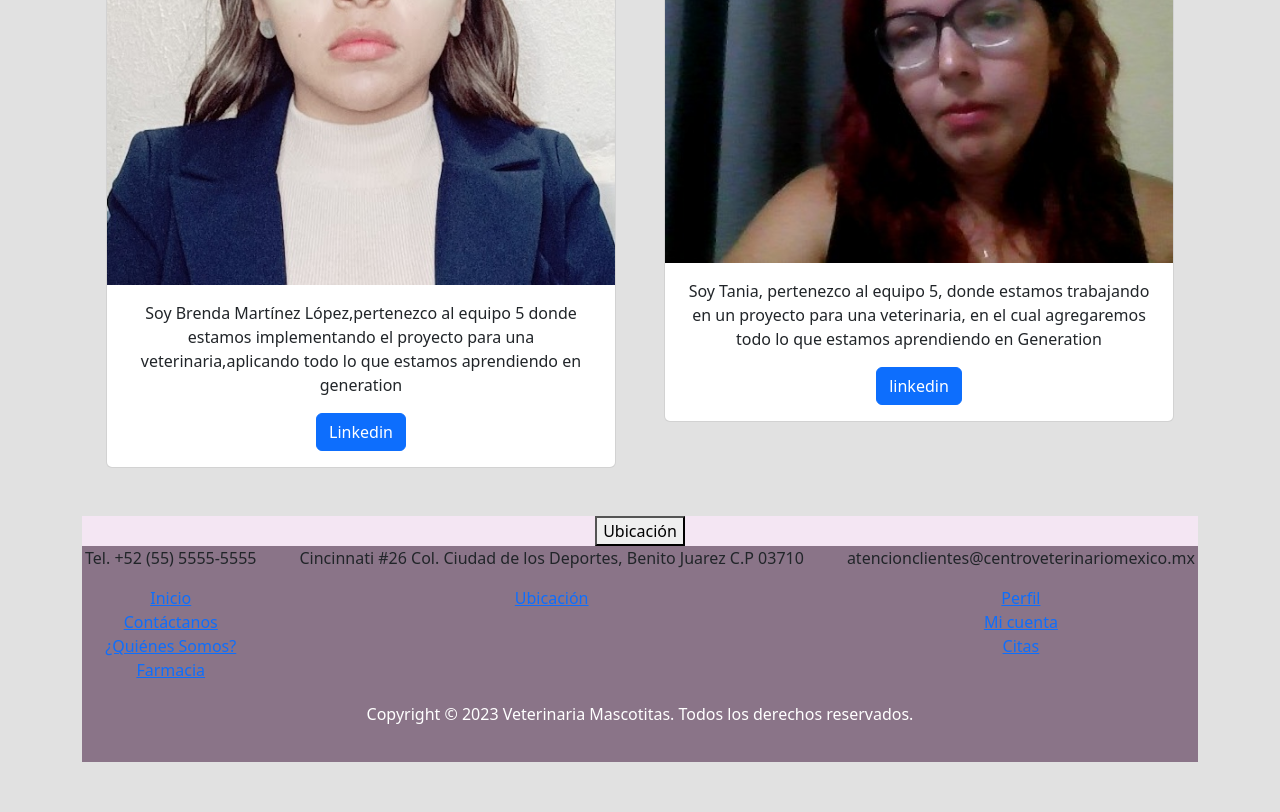
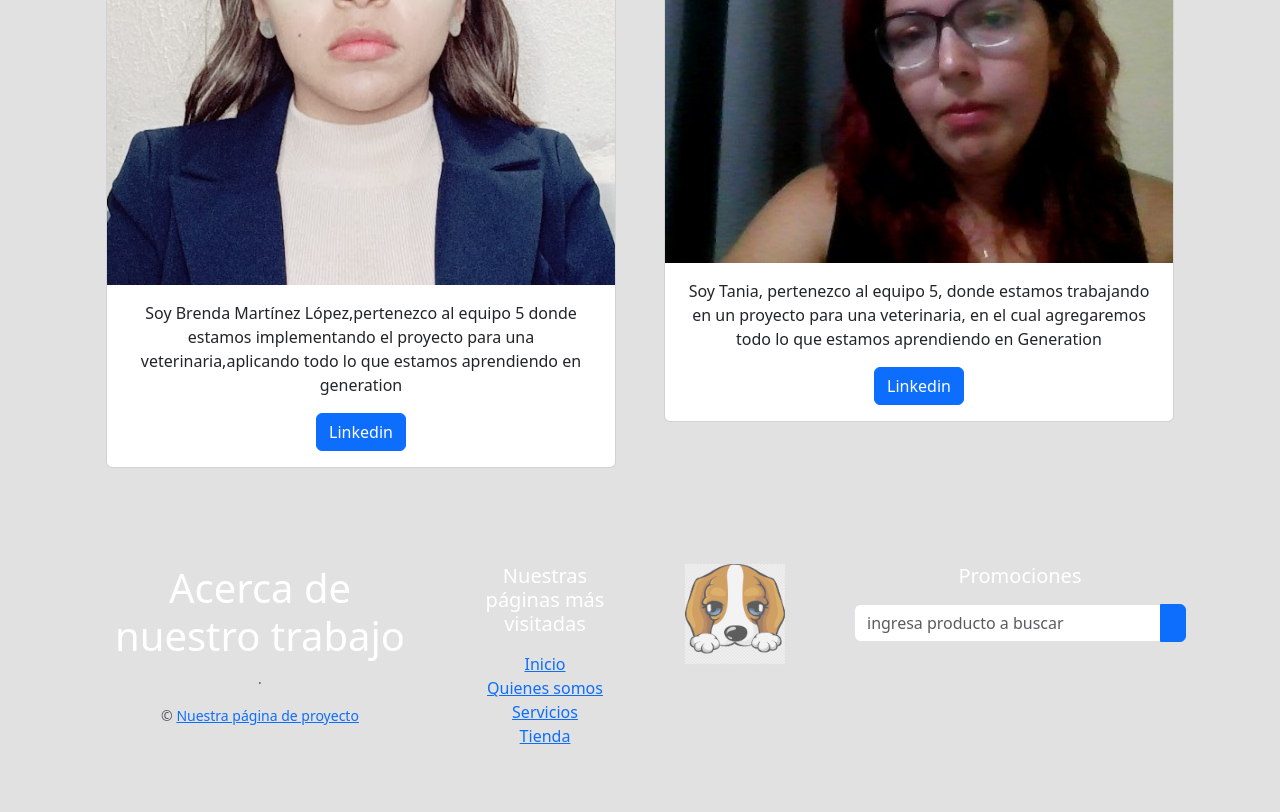
Before and after one commit to AnaYelitzaCT/equipo5_ProyectoN, a plain HTML site: page Veterinaria/QuienesSomos.html in a window 1280 px wide. Shown: the part 2029-2841 px from the top of the page. Before the commit the page ends 2791 px from the top, so only its background shows below. Drawn offline with nearby package versions, Linux system fonts and the light colour scheme.

Commit message:
Agregamos footer y una animación

```diff
--- a/Veterinaria/QuienesSomos.css
+++ b/Veterinaria/QuienesSomos.css
@@ -65,3 +65,18 @@ div h2{
     background: #8A7488;
     color: white;
 }
+@keyframes ajo{
+    from{
+        opacity: 1;
+
+    }
+    to{
+        opacity: 0;
+    }
+}
+.ajo {
+    animation-name: ajo;
+    animation-duration: 4s;
+    animation-iteration-count: infinite;
+    animation-direction: alternate-reverse;
+}
--- a/Veterinaria/QuienesSomos.html
+++ b/Veterinaria/QuienesSomos.html
@@ -106,7 +106,7 @@
                     <img src="./src/tania.jpg" class="card-img-top" alt="..." >
                     <div class="card-body">
                         <p class="card-text">Soy Tania, pertenezco al equipo 5, donde estamos trabajando en un proyecto para una  veterinaria, en el cual agregaremos todo lo que estamos aprendiendo en Generation</p>
-                        <a href="https://www.linkedin.com/in/tania-cardona-359171233/" class="btn btn-primary">linkedin</a>
+                        <a href="https://www.linkedin.com/in/tania-cardona-359171233/" class="btn btn-primary">Linkedin</a>
                     </div>
                 </div>
             </div>
@@ -114,42 +114,42 @@
     </div>
 </div>
 
-    <footer class="footer">
+   <!-- FOOTER -->
+   <footer class="w-100 py-4 flex-shrink-0">
+    <div class="container py-4">
+        <div class="row gy-4 gx-5">
+            <div class="col-lg-4 col-md-6">
+                <h5 class="h1 text-white">Acerca de nuestro trabajo</h5>
+                <p class="small text-muted">.</p>
+                <p class="small text-muted mb-0">&copy; <a class="text-primary" href="https://github.com/AnaYelitzaCT/equipo5_ProyectoN">Nuestra página de proyecto</a></p>
+            </div>
+            <div class="col-lg-2 col-md-6">
+                <h5 class="text-white mb-3">Nuestras páginas más visitadas</h5>
+                <ul class="list-unstyled text-muted">
+                    <li><a href="#">Inicio</a></li>
+                    <li><a href="#">Quienes somos</a></li>
+                    <li><a href="#">Servicios</a></li>
+                    <li><a href="#">Tienda</a></li>
 
-            <div>
-                <button class="Ubicacion">Ubicación</button>
+                </ul>
             </div>
-
-        <div class="section">
-            <div>
-                <p>Tel. +52 (55) 5555-5555</p>
-                <a href="#">Inicio</a>
-                <a href="#">Contáctanos</a>
-                <a href="#">¿Quiénes Somos?</a>
-                <a href="#">Farmacia</a>
+            <div class="col-lg-2 col-md-6">
+                <img class="ajo" src="./src/perrito.png" alt="" width="100px" height="100px" >
             </div>
-            <div>
-
-                <p>Cincinnati #26 Col. Ciudad de los Deportes, Benito Juarez C.P 03710</p>
-                <a href="#">Ubicación</a>
+            <div class="col-lg-4 col-md-6">
+                <h5 class="text-white mb-3">Promociones</h5>
+                <p class="small text-muted"></p>
+                <form action="#">
+                    <div class="input-group mb-3">
+                        <input class="form-control" type="text" placeholder="ingresa producto a buscar" aria-label="Recipient's username" aria-describedby="button-addon2">
+                        <button class="btn btn-primary" id="button-addon2" type="button"><i class="fas fa-paper-plane"></i></button>
+                    </div>
+                </form>
             </div>
-            <div>
-
-                <p>atencionclientes@centroveterinariomexico.mx</p>
-
-                <a href="#">Perfil</a>
-                <a href="#">Mi cuenta</a>
-                <a href="#">Citas</a>
-
-            </div>
-
-        </div>
-        <div class="derechos">
-            <p>Copyright © 2023 Veterinaria Mascotitas. Todos los derechos reservados.</p>
         </div>
     </div>
-    </footer>
-
+</footer>
+</div>
 
 
 
```
Also changed, not shown: Veterinaria/src/perrito.png (added).
